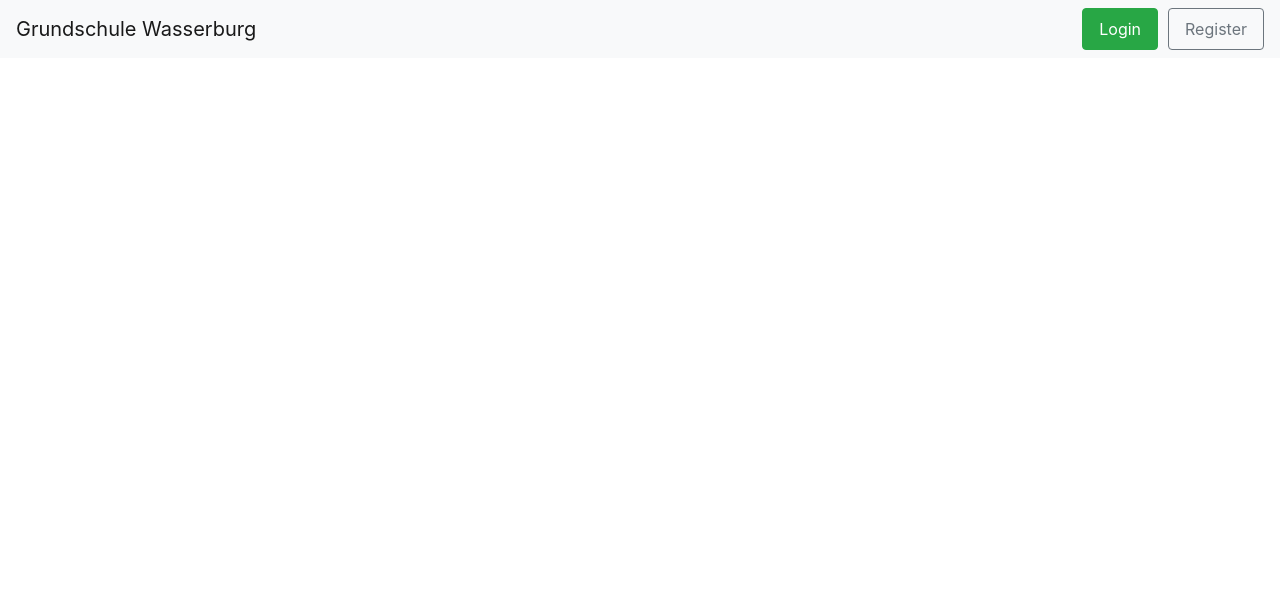
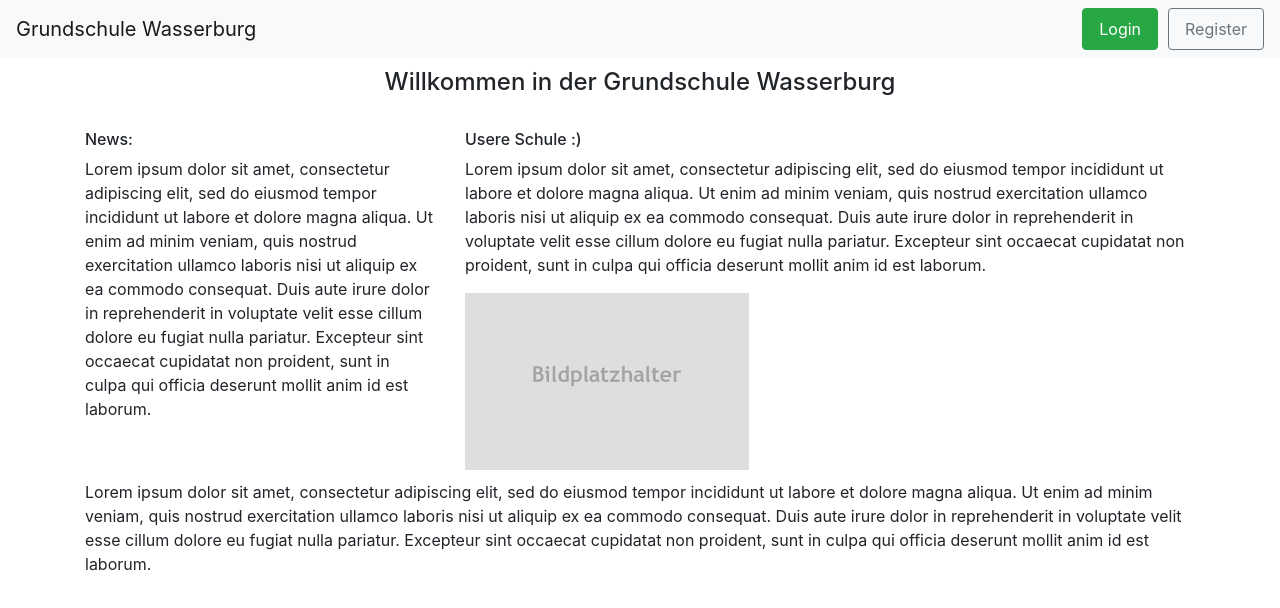
Before and after one commit to tklautke/Projektwoche2020, a plain HTML site: page frontend/index.html in a window 1280 px wide. Drawn offline with nearby package versions, Linux system fonts and the light colour scheme.

Commit message:
added index sample text in index.html

```diff
--- a/frontend/index.html
+++ b/frontend/index.html
@@ -8,6 +8,8 @@
     <link rel="stylesheet" type="text/css" href="styles/naviagtionbar.css">
     <link rel="stylesheet" type="text/css" href="styles/header.css">
     <link rel="stylesheet" type="text/css" href="styles/wosLehrerModal.css">
+    <link rel="stylesheet" type="text/css" href="styles/index.css">
+
 
     <script src="modules/registration.js"></script>
     <script src="modules/login.js"></script>
@@ -28,13 +30,11 @@
     <script src="https://maxcdn.bootstrapcdn.com/bootstrap/4.0.0/js/bootstrap.min.js"
             integrity="sha384-JZR6Spejh4U02d8jOt6vLEHfe/JQGiRRSQQxSfFWpi1MquVdAyjUar5+76PVCmYl"
             crossorigin="anonymous"></script>
-
 </head>
 <body>
 
 <nav class="navbar navbar-light bg-light">
     <a class="navbar-brand" href="#">Grundschule Wasserburg</a>
-
     <ul class="nav justify-content-end">
         <li class="nav-item">
             <button class="nav-link btn btn-success navbar-buttons" data-toggle="modal" data-target="#login-modal">
@@ -48,6 +48,56 @@
         </li>
     </ul>
 </nav>
+
+<div class="container">
+    <div class="row">
+        <div class="col-12">
+            <h4 class="text-center header">
+                Willkommen in der Grundschule Wasserburg
+            </h4>
+        </div>
+    </div>
+
+    <div class="row">
+        <div class="col-4">
+            <h6 class="text-left area-header">
+                News:
+            </h6>
+            <p>
+                Lorem ipsum dolor sit amet, consectetur adipiscing elit, sed do eiusmod tempor incididunt ut labore et
+                dolore magna aliqua. Ut enim ad minim veniam, quis nostrud exercitation ullamco laboris nisi ut aliquip
+                ex ea commodo consequat. Duis aute irure dolor in reprehenderit in voluptate velit esse cillum dolore eu
+                fugiat nulla pariatur. Excepteur sint occaecat cupidatat non proident, sunt in culpa qui officia
+                deserunt mollit anim id est laborum.
+            </p>
+        </div>
+
+        <div class="col-8">
+            <h6 class="left area-header">
+                Usere Schule :)
+            </h6>
+            <p>
+                Lorem ipsum dolor sit amet, consectetur adipiscing elit, sed do eiusmod tempor incididunt ut labore et
+                dolore magna aliqua. Ut enim ad minim veniam, quis nostrud exercitation ullamco laboris nisi ut aliquip
+                ex ea commodo consequat. Duis aute irure dolor in reprehenderit in voluptate velit esse cillum dolore eu
+                fugiat nulla pariatur. Excepteur sint occaecat cupidatat non proident, sunt in culpa qui officia
+                deserunt mollit anim id est laborum.
+            </p>
+            <img src="styles/source/images.png">
+        </div>
+    </div>
+    <div class="row sub-text">
+        <div class="col-12">
+            <p>
+                Lorem ipsum dolor sit amet, consectetur adipiscing elit, sed do eiusmod tempor incididunt ut labore et
+                dolore magna aliqua. Ut enim ad minim veniam, quis nostrud exercitation ullamco laboris nisi ut aliquip
+                ex ea commodo consequat. Duis aute irure dolor in reprehenderit in voluptate velit esse cillum dolore eu
+                fugiat nulla pariatur. Excepteur sint occaecat cupidatat non proident, sunt in culpa qui officia
+                deserunt mollit anim id est laborum.
+            </p>
+        </div>
+    </div>
+</div>
 
 <div class="modal fade" id="login-modal" tabindex="-1" role="dialog" aria-hidden="true">
     <div class="modal-dialog" role="document">
--- /dev/null
+++ b/frontend/styles/index.css
@@ -0,0 +1,10 @@
+.header{
+    margin-top: 10px;
+}
+.area-header{
+    margin-top: 25px;
+}
+
+.sub-text{
+    margin-top: 10px;
+}
```
Also changed, not shown: frontend/print.html (+0 -2 lines), frontend/wosLehrer.html (+0 -1 lines), frontend/wosSchueler.html (+0 -4 lines), frontend/styles/source/images.png (added).
